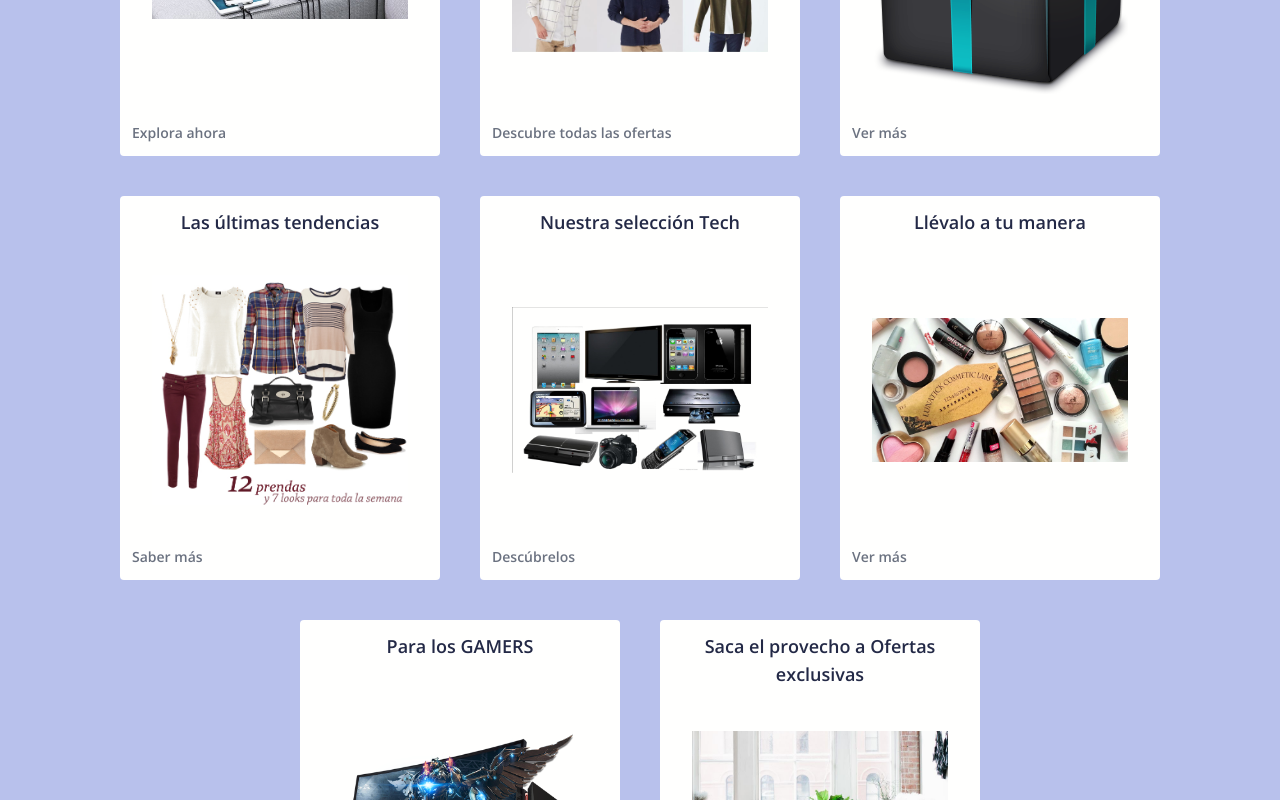
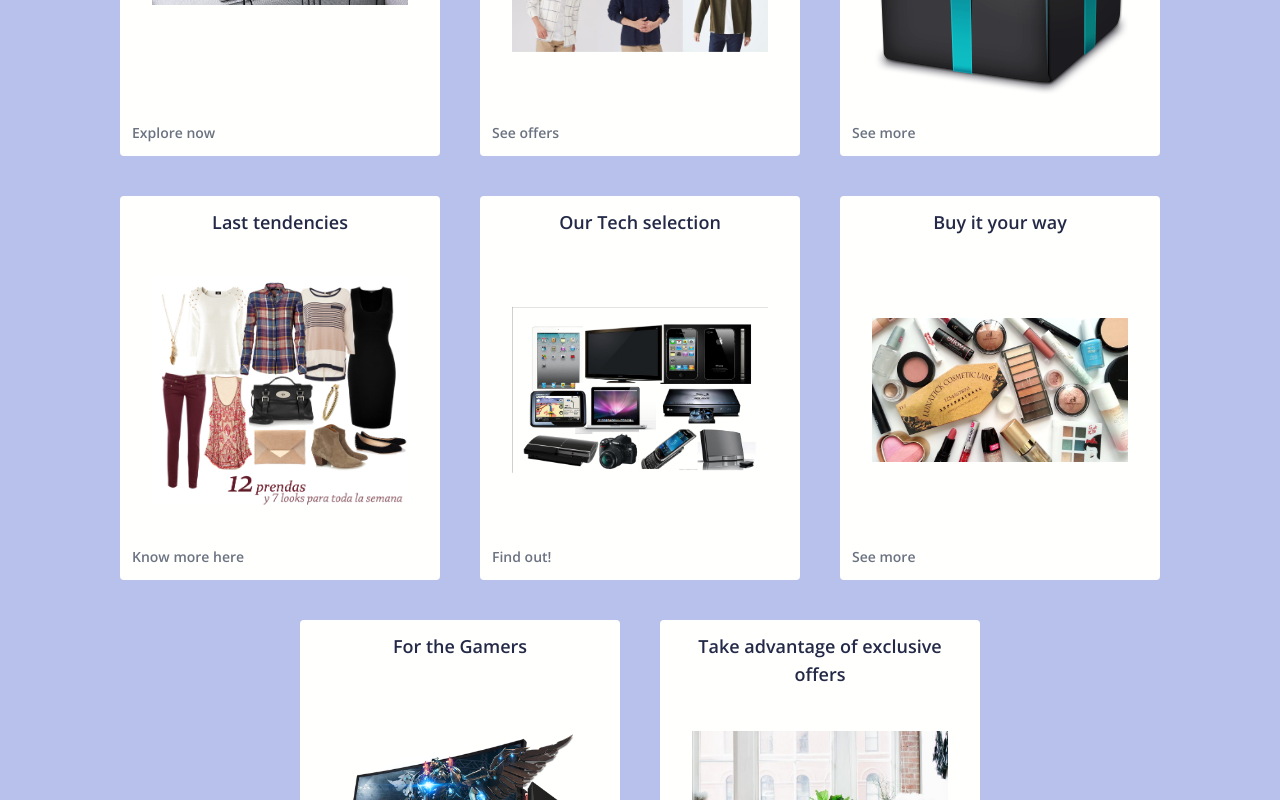
Before and after one commit to glopez195/ecommerce, a React (Create React App) app: page / in a window 1280 px wide. Shown: the part 340-1140 px from the top of the page. Built offline with nearby package versions, Linux system fonts and the light colour scheme; no server answers.

Commit message:
translated

```diff
--- a/src/components/Payment.jsx
+++ b/src/components/Payment.jsx
@@ -5,7 +5,7 @@ const Payment = ({ value }) => {
   if (!value) {
     return (
       <>
-        <span className="text-xl text-white">Procesando</span>
+        <span className="text-xl text-white">Processing</span>
         <div className="lds-facebook">
           <div className="bg-white"></div>
           <div className="bg-white"></div>
--- a/src/components/Product.jsx
+++ b/src/components/Product.jsx
@@ -34,7 +34,7 @@ const Product = ({ item,func }) => {
             {"\u20AC"}
             {item.discounted_price}
           </div>
-          <span className="text-xs"> de </span>
+          <span className="text-xs"> from </span>
           <div className="flex">
             <span className="text-sm">{"\u20AC"}</span>
             <span className="text-sm line-through text-slate-600">
@@ -50,7 +50,7 @@ const Product = ({ item,func }) => {
             func();
         }
         }>
-          Añadir al Carrito
+          Add to cart
           </button>
         </div>
       </div>
--- a/src/pages/Cart.jsx
+++ b/src/pages/Cart.jsx
@@ -59,7 +59,7 @@ const Cart = () => {
               sependThaMoney();
             }}
           >
-            Pagar
+            Pay
           </button>
         </div>
       </div>
--- a/src/pages/FrontPage.jsx
+++ b/src/pages/FrontPage.jsx
@@ -13,43 +13,43 @@ const FrontPage = () => {
     <div className=" bg-paragraph">
       <div className="flex justify-center gap-10 pt-28 mb-5 p-5 w-full flex-wrap">
         <Card
-          title="Descubre los productos más vendidos"
-          subtitle="Explora ahora"
+          title="Discover the best sellers"
+          subtitle="Explore now"
           item= {tech_photo}
         />
         <Card
-          title="Ofertas relámpago"
-          subtitle="Descubre todas las ofertas"
+          title="Lightning Deals"
+          subtitle="See offers"
           item= {male}
         />
         <Card
-          title="Tenemos una sorpresa para ti"
-          subtitle="Ver más"
+          title="Surprises for you"
+          subtitle="See more"
           item= {surprise_box}
         />
         <Card
-          title="Las últimas tendencias"
-          subtitle="Saber más"
+          title="Last tendencies"
+          subtitle="Know more here"
           item= {female}
         />
         <Card
-          title="Nuestra selección Tech"
-          subtitle="Descúbrelos"
+          title="Our Tech selection"
+          subtitle="Find out!"
           item= {electronics}
         />
         <Card
-          title="Llévalo a tu manera"
-          subtitle="Ver más"
+          title="Buy it your way"
+          subtitle="See more"
           item= {makeup}
         />
         <Card
-          title="Para los GAMERS"
-          subtitle="No te lo pierdas aquí"
+          title="For the Gamers"
+          subtitle="Don't miss out"
           item= {gamers}
         />
         <Card
-          title="Saca el provecho a Ofertas exclusivas"
-          subtitle="Ver más"
+          title="Take advantage of exclusive offers"
+          subtitle="Explore offers"
           item={others}
         />
       </div>
--- a/src/pages/FullStore.jsx
+++ b/src/pages/FullStore.jsx
@@ -34,7 +34,7 @@ const FullStore = () => {
           notification ? "notification-fade-out" : ""
         }`}
       >
-        <span className="text-white">Añadido al carrito!</span>
+        <span className="text-white">Added to the cart!</span>
       </div>
     </div>
   );
--- a/src/pages/ProductDetails.jsx
+++ b/src/pages/ProductDetails.jsx
@@ -60,7 +60,7 @@ const ProductDetails = () => {
         <div className="p-2 flex justify-center mt-10 gap-7">
           <button className="text-black text-xl bg-amber-500   hover:bg-amber-300 pt-2 pb-2 pr-4 pl-4 rounded-full drop-shadow-md" onClick={() => {addToCart(currentProduct.id);
         showNotification()}}>
-            Añadir al Carrito
+            Add to Cart
           </button>
         </div>
       </div>
@@ -69,7 +69,7 @@ const ProductDetails = () => {
           notification ? "notification-fade-out" : ""
         }`}
       >
-        <span className="text-white">Añadido al carrito!</span>
+        <span className="text-white">Added to the cart!</span>
       </div>
     </div>
   );
--- a/src/pages/UserProfile.jsx
+++ b/src/pages/UserProfile.jsx
@@ -20,7 +20,7 @@ const UserProfile = () => {
               />
             </div>
             <div className="p-5 text-white rounded-md drop-shadow-sm text-xl flex gap-5 bg-background">
-              <span>Usuario: </span>
+              <span>User: </span>
               <span>{profile.login.username}</span>
             </div>
           </div>
@@ -28,19 +28,19 @@ const UserProfile = () => {
           <div className="flex flex-col gap-8 justify-center">
             <div className="flex  flex-col pt-5 pb-5 pl-10 pr-10 mt-3 ml-1 text-xl bg-slate-100 rounded-sm justify-between min-w-[230px] max-w-[350px] md:text-3xl md:w-[800px] md:self-start text-start">
               <div className="flex md:justify-between justify-around place-items-center">
-                <span className="text-slate-500">Titulo: </span>
+                <span className="text-slate-500">Title: </span>
                 <span className="text-base md:text-2xl self-end">
                   {profile.name.title}{" "}
                 </span>
               </div>
               <div className="flex md:justify-between justify-around items-center">
-                <span className="text-slate-500">Nombre: </span>
+                <span className="text-slate-500">Name: </span>
                 <span className="text-base md:text-2xl self-end">
                   {profile.name.first}{" "}
                 </span>
               </div>
               <div className="flex md:justify-between justify-around items-center">
-                <span className="text-slate-500">Apellido: </span>
+                <span className="text-slate-500">Last Name: </span>
                 <span className="text-base md:text-2xl self-end">
                   {profile.name.last}{" "}
                 </span>
@@ -49,18 +49,18 @@ const UserProfile = () => {
             <div className="flex flex-col p-8 mt-3 ml-1 text-xl bg-slate-200 rounded-sm text-center justify-around min-w-[230px] self-center tm-4 md:self-end md:tm-[-8em]">
               {/* Contact */}
               <span className="text-background font-semibold text-xl">
-                Contacto
+                Contact
               </span>
               <div className="flex justify-around items-center gap-4">
                 <span className="text-slate-500">Email: </span>
                 <span className="text-base">{profile.email} </span>
               </div>
               <div className="flex justify-around items-center gap-4">
-                <span className="text-slate-500">Teléfono Casa: </span>
+                <span className="text-slate-500">Home Phone: </span>
                 <span className="text-base">{profile.phone} </span>
               </div>
               <div className="flex justify-around items-center gap-4">
-                <span className="text-slate-500">Teléfono Trabajo: </span>
+                <span className="text-slate-500">Cell Phone: </span>
                 <span className="text-base">{profile.cell} </span>
               </div>
             </div>
@@ -71,45 +71,45 @@ const UserProfile = () => {
           {/* Location */}
           <div className="flex-col flex gap-5">
             <div className="flex flex-col">
-              <span className="text-xl text-zinc-400">Dirección: </span>
+              <span className="text-xl text-zinc-400">Address: </span>
               <span className=" text-md">
                 {profile.location.street.name}, {profile.location.street.number}
               </span>
             </div>
             <div className="flex flex-col">
-              <span className="text-xl text-zinc-400">Ciudad: </span>
+              <span className="text-xl text-zinc-400">City: </span>
               <span className=" text-md">{profile.location.city}</span>
             </div>
           </div>
           <div className="flex-col flex gap-5">
             <div className="flex flex-col">
-              <span className="text-xl text-zinc-400">Estado: </span>
+              <span className="text-xl text-zinc-400">State: </span>
               <span className="text-md">{profile.location.state}</span>
             </div>
             <div className="flex flex-col">
-              <span className="text-xl text-zinc-400">País: </span>
+              <span className="text-xl text-zinc-400">Country: </span>
               <span className=" text-md">{profile.location.country}</span>
             </div>
           </div>
           <div className="flex-col flex gap-5">
             <div className="flex flex-col">
-              <span className="text-xl text-zinc-400">País: </span>
+              <span className="text-xl text-zinc-400">Country: </span>
               <span className=" text-md">{profile.location.country}</span>
             </div>
             <div className="flex flex-col">
-              <span className="text-xl text-zinc-400">Postal: </span>
+              <span className="text-xl text-zinc-400">Mail Code: </span>
               <span className=" text-md">{profile.location.postcode}</span>
             </div>
           </div>
           <div className="flex-col flex gap-5">
             <div className="flex flex-col">
               <span className="text-xl text-zinc-400">
-                Fecha de Nacimiento:{" "}
+                DOB:{" "}
               </span>
               <span className=" text-md">{profile.dob.date}</span>
             </div>
             <div className="flex flex-col">
-              <span className="text-xl text-zinc-400">Edad: </span>
+              <span className="text-xl text-zinc-400">Age: </span>
               <span className=" text-md">{profile.dob.age}</span>
             </div>
           </div>
```
